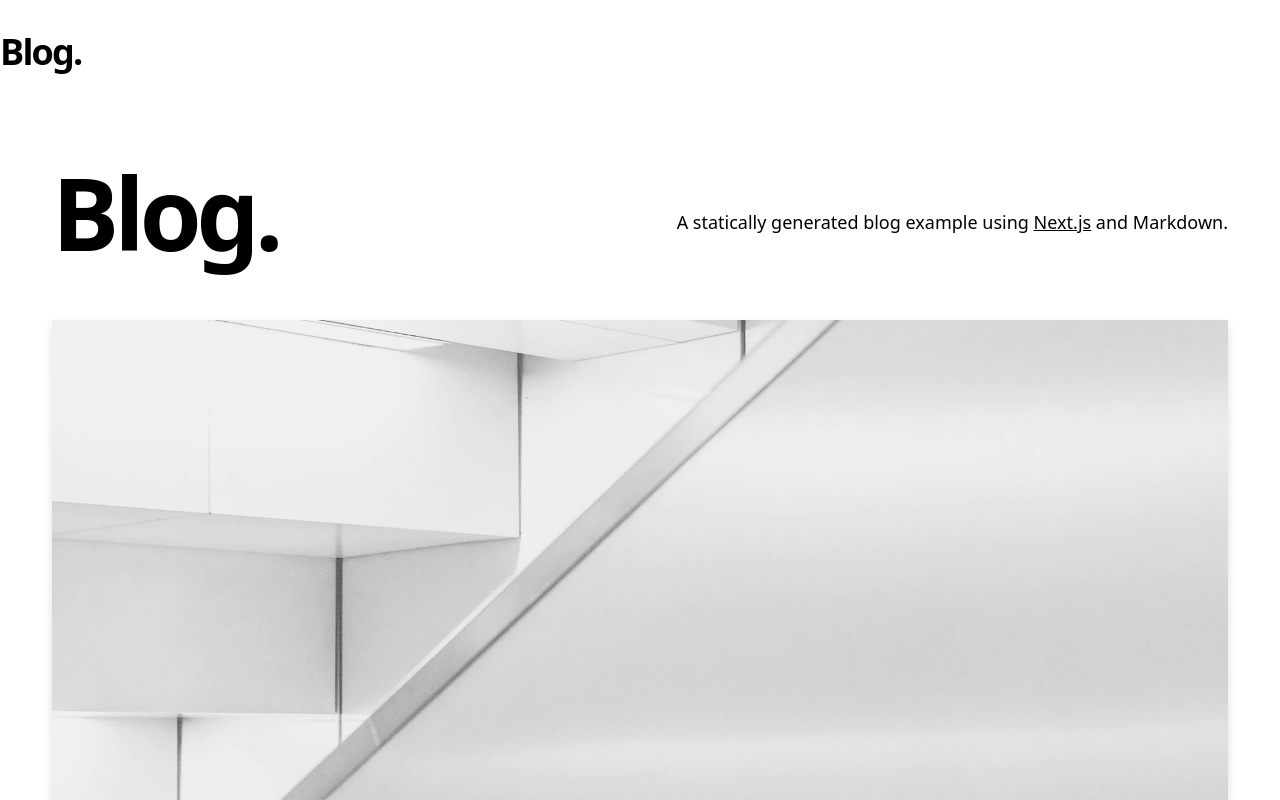
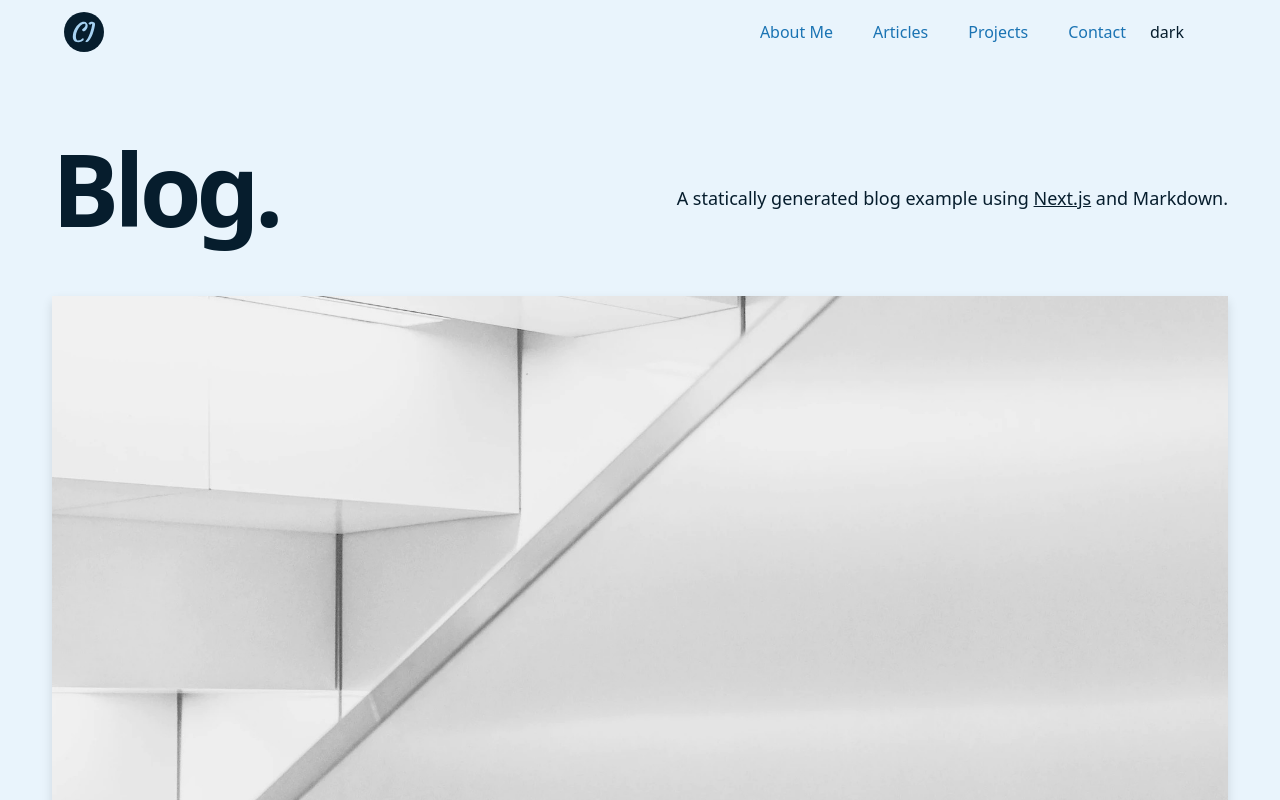
Before and after one commit to chimailo/blog, a Next.js app: page / in a window 1280 px wide. Shown: the top 800 px of the page. Built offline with nearby package versions, Linux system fonts and the light colour scheme.

Commit message:
header component

```diff
--- a/components/header.tsx
+++ b/components/header.tsx
@@ -1,14 +1,75 @@
-import Link from 'next/link'
+import Link from "next/link";
+import Image from "next/image";
+import clsx from "clsx";
+import { useTheme } from "./theme";
+
+interface Props {
+  changeTheme: () => void;
+}
 
 const Header = () => {
+  const { theme, onChange } = useTheme();
+  const NAVLINKS = [
+    {
+      name: "about me",
+      link: "/me",
+    },
+    {
+      name: "articles",
+      link: "/articles",
+    },
+    {
+      name: "projects",
+      link: "/projects",
+    },
+    {
+      name: "contact",
+      link: "/#contact",
+    },
+  ];
+
+  function getLogo() {}
+
   return (
-    <h2 className="text-2xl md:text-4xl font-bold tracking-tight md:tracking-tighter leading-tight mb-20 mt-8">
-      <Link href="/">
-        <a className="hover:underline">Blog</a>
-      </Link>
-      .
-    </h2>
-  )
-}
+    <header className="flex flex-shrink-0 sticky top-0 justify-center items-center h-16 z-5 w-full">
+      <nav className="px-4 sm:px-6 lg:px-8 h-14 flex items-center max-w-screen-xl w-full">
+        {/* logo */}
+        <Link href="/">
+          <a className="flex items-center gap-3">
+            <Image
+              src={`/assets/logo/logo-${theme}.svg`}
+              alt="logo"
+              width="40"
+              height="40"
+            />
+            {/* <Image
+              src={`/assets/logo/logo-${theme}-2.png`}
+              alt="logo"
+              width="160"
+              height="32"
+            /> */}
+          </a>
+        </Link>
+        {/* navlist */}
+        <div className="flex items-center mx-8 gap-2 flex-grow justify-end">
+          <ul className="flex items-center gap-2">
+            {NAVLINKS.map((item, index) => (
+              <li key={index} className="">
+                <Link href={item.link}>
+                  <a className="capitalize p-4 relative text-primary-600 dark:text-primary-300 hover:text-primary-600 dark:hover:text-primary-200 hover:after:w-full hover:after:h-0.5 after:absolute hover:after:bg-primary-500 after:bottom-0 after:left-0 transition-color">
+                    {item.name}
+                  </a>
+                </Link>
+              </li>
+            ))}
+          </ul>
+          <button type="button" onClick={onChange} className="">
+            {theme === "dark" ? "light" : "dark"}
+          </button>
+        </div>
+      </nav>
+    </header>
+  );
+};
 
-export default Header
+export default Header;
--- a/components/layout.tsx
+++ b/components/layout.tsx
@@ -12,7 +12,7 @@ const Layout = ({ children }: Props) => {
     <>
       <Meta />
       <ThemeProvider>
-        <div className="min-h-screen">
+        <div className="min-h-screen bg-primary-50 dark:bg-primary-900 text-primary-900 dark:text-primary-200">
           <Header />
           <main>{children}</main>
         </div>
```
